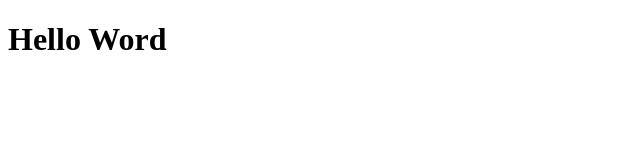
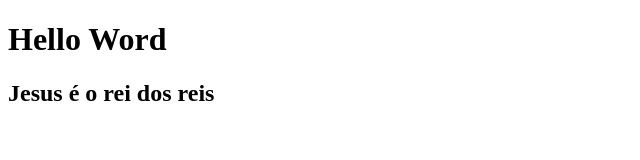
Before and after one commit to DaniellCorreia/Curso-Git-Udemy, a plain HTML site: page index.html in a window 1280 px wide. Shown: the whole page, without its empty margins (0-640 px from the left). Drawn offline with Linux system fonts and the light colour scheme.

Commit message:
Atualização

```diff
--- a/index.html
+++ b/index.html
@@ -7,5 +7,6 @@
 </head>
 <body>
     <h1> Hello Word </h1>
+    <h2> Jesus é o rei dos reis </h2>
 </body>
 </html>
```
Also changed, not shown: 1 other file.
